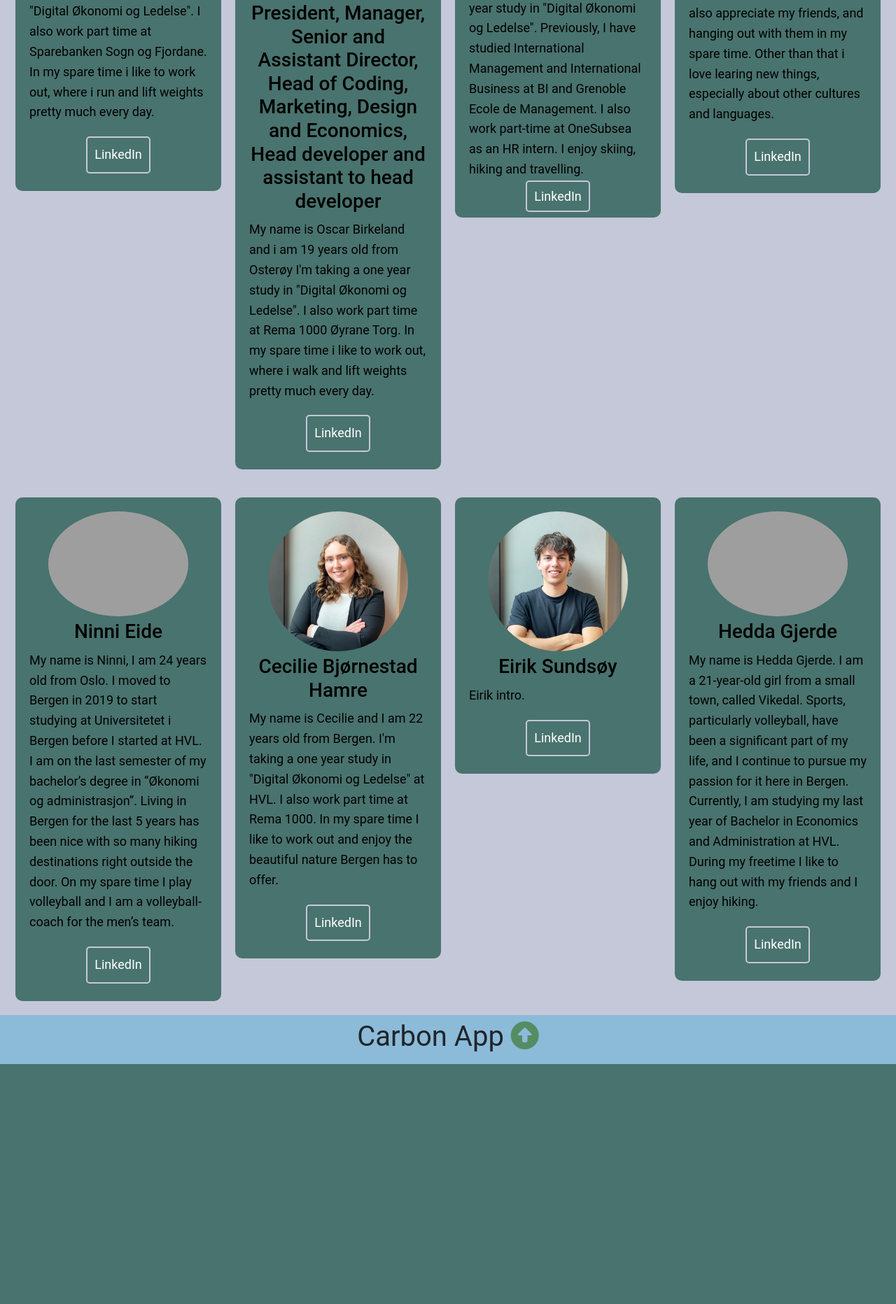
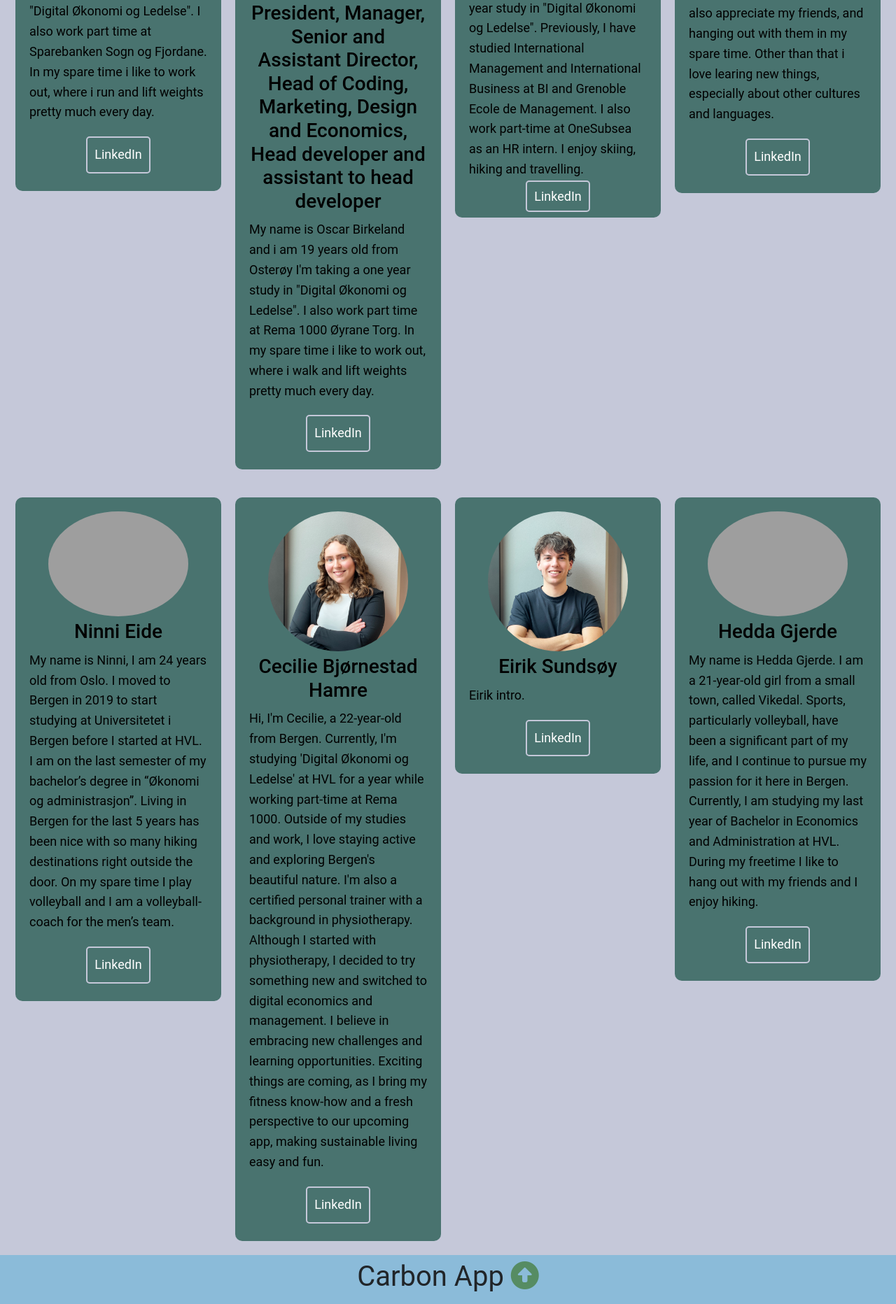
Before and after one commit to filipframstad/Carbon-App-2024---Group-2---Test, a Flask app: page / in a window 1280 px wide. Shown: the part 973-2837 px from the top of the page at 70% size. Before the commit the page ends 2494 px from the top, so only its background shows below. Run offline with Flask 3, Linux system fonts and the light colour scheme; some libraries are stand-ins or nearby versions; grey boxes are pictures that could not be loaded.

Commit message:
Update home.html

```diff
--- a/capp/templates/home.html
+++ b/capp/templates/home.html
@@ -123,9 +123,12 @@
       <div class="box2">
         <img src="{{url_for('static',filename='pictures/Cecilie1.jpg')}}" alt="" style="border-radius: 50%; width:200px; margin: 5px 5px;">
         <h3>Cecilie Bjørnestad Hamre</h3>
-        <p>  My name is Cecilie and I am 22 years old from Bergen. I'm taking a one year
-            study in "Digital Økonomi og Ledelse" at HVL. I also work part time at
-            Rema 1000. In my spare time I like to work out and enjoy the beautiful nature Bergen has to offer.
+        <p>  Hi, I'm Cecilie, a 22-year-old from Bergen. Currently, I'm studying 'Digital Økonomi og Ledelse' at HVL for a year while working part-time at Rema 1000.
+            Outside of my studies and work, I love staying active and exploring Bergen's beautiful nature.
+            I'm also a certified personal trainer with a background in physiotherapy.
+            Although I started with physiotherapy, I decided to try something new and switched to digital economics and management.
+            I believe in embracing new challenges and learning opportunities.
+            Exciting things are coming, as I bring my fitness know-how and a fresh perspective to our upcoming app, making sustainable living easy and fun.
           </p>
         <div class="section_container_buttons_developers">
           <a class="btn_developers" href="https://www.linkedin.com/in/cecilie-hamre-003a882b8/"  target="_blank">LinkedIn</a>
```
